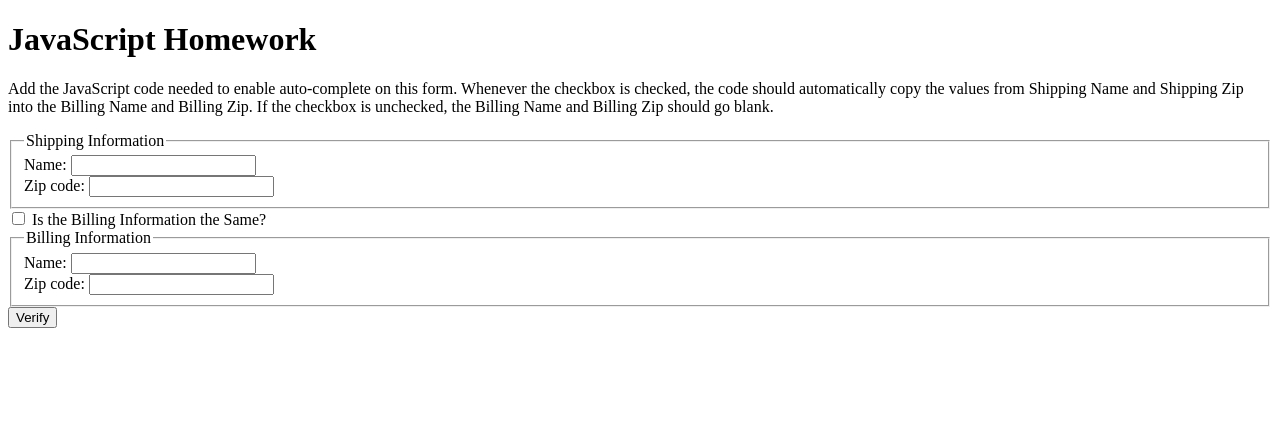
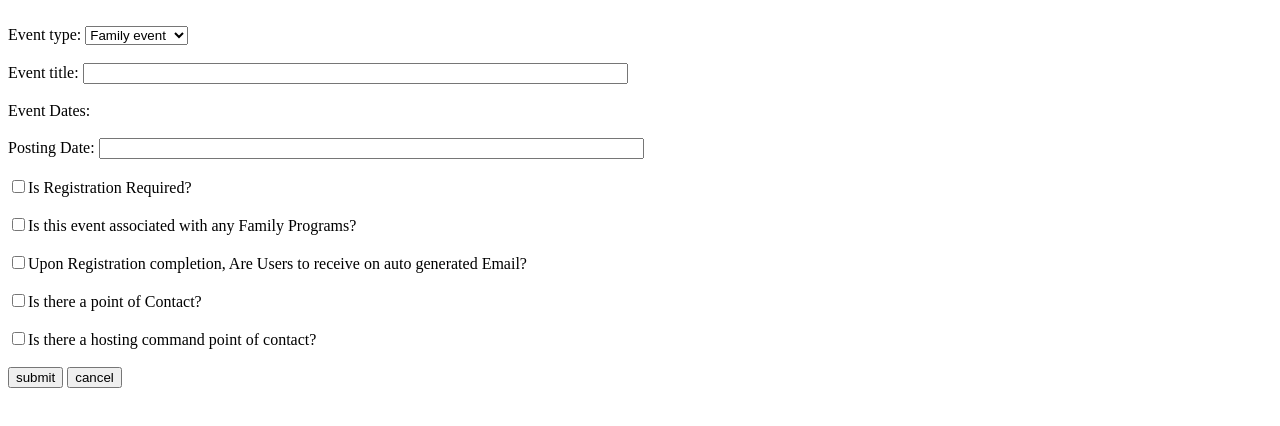
Before and after one commit to johnjarvis20/project, a plain HTML site: page index.html in a window 1280 px wide. Drawn offline with Linux system fonts and the light colour scheme.

Commit message:
Add files via upload

```diff
--- a/index.html
+++ b/index.html
@@ -4,32 +4,34 @@
     <meta charset="UTF-8">
     <meta name="viewport" content="width=device-width, initial-scale=1.0">
     <meta http-equiv="X-UA-Compatible" content="ie=edge">
-    <title>Document</title>
+    <title>Create a New Event</title>
     <script src="index.js"></script>
+
 </head>
 <body>
-    <h1>JavaScript Homework</h1>
-	<p>Add the JavaScript code needed to enable auto-complete on this form.  Whenever the checkbox is checked, the code should automatically copy the values from Shipping Name and Shipping Zip into the Billing Name and Billing Zip.  If the checkbox is unchecked, the Billing Name and Billing Zip should go blank.</p>
 
-<form>
-		<fieldset>
-			<legend>Shipping Information</legend>
-			<label for ="shippingName">Name:</label>
-			<input type = "text" name = "shipName" id = "shippingName" required><br/>
-			<label for = "shippingzip">Zip code:</label>
-			<input type = "text" name = "shipZip" id = "shippingZip" pattern = "[0-9]{5}" required><br/>
-		</fieldset>
-		<input type="checkbox" id="same" name="same" onchange= "billingFunction()"/>
-		<label for = "same">Is the Billing Information the Same?</label>
 
-		<fieldset>
-			<legend>Billing Information</legend>
-			<label for ="billingName">Name:</label>
-			<input type = "text" name = "billName" id = "billingName" required><br/>
-			<label for = "billingzip">Zip code:</label>
-			<input type = "text" name = "billZip" id = "billingZip" pattern = "[0-9]{5}" required><br/>
-		</fieldset>
-			<input type = "submit" value = "Verify"/>
-		</form>
+      <br>
+    <label>Event type:
+        <select type="text" value="" name="Subject">
+            <option>Family event</option>
+            <option>Charity event</option>
+            <option>Sports event</option>
+            <option>Male Event</option>
+            <option>Female event</option>
+        </select></label><br><br>
+    <label>Event title: <input  type="text" size=65 name="Name"> </label><br><br>
+    <label>Event Dates: <inputtype="text" size=65 name="Address"></label><br><br>
+    <label>Posting Date: <input type="text" size=65 name="EMail"></label><br><br>
+
+    <input type="checkbox" ><label>Is Registration Required?</label><br><br>
+    <input type="checkbox" ><label>Is this event associated with any Family Programs?</label><br><br>
+     <input type="checkbox" ><labe>Upon Registration completion, Are Users to receive on auto generated Email?</labe><br><br>
+     <input type="checkbox"><label>Is there a point of Contact?</label><br><br>
+     <input type="checkbox" ><label>Is there a hosting command point of contact?</label><br><br>
+
+     <input type="submit" value="submit"> <input type="submit" value="cancel">
+</form>
+</body>
 </body>
 </html>
--- a/index.js
+++ b/index.js
@@ -1,25 +1,4 @@
-function billingFunction() {
-    var form = {
-      same: document.getElementById('same'),
-      shippingInfo: {
-        name: document.getElementById('shippingName'),
-        zip: document.getElementById('shippingZip')
-      },
-      billingInfo: {
-        name: document.getElementById('billingName'),
-        zip: document.getElementById('billingZip')
-      }
-    };
-
-    if (form.same.checked) {
-      for (prop in form.shippingInfo) {
-        if (form.shippingInfo.hasOwnProperty(prop)) {
-          form.billingInfo[prop].value = form.shippingInfo[prop].value;
-        }
-      }
-    } else  {
-      for (prop in form.billingInfo) {
-        if (form.billingInfo.hasOwnProperty(prop)) {
-          form.billingInfo[prop].value = ""; }   }
-    }
-  };
+function submit()
+{
+     alert('form submitted');
+}
```
